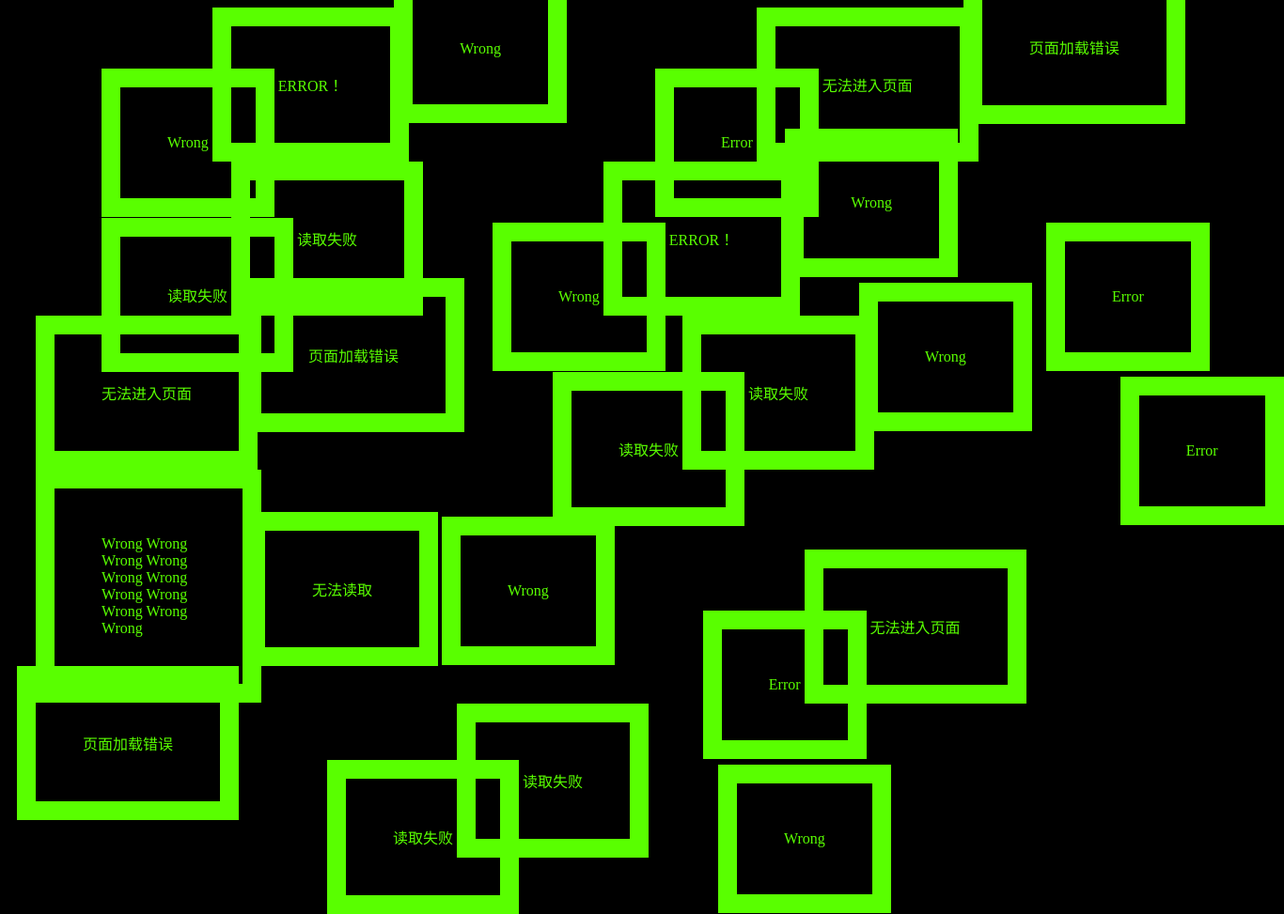
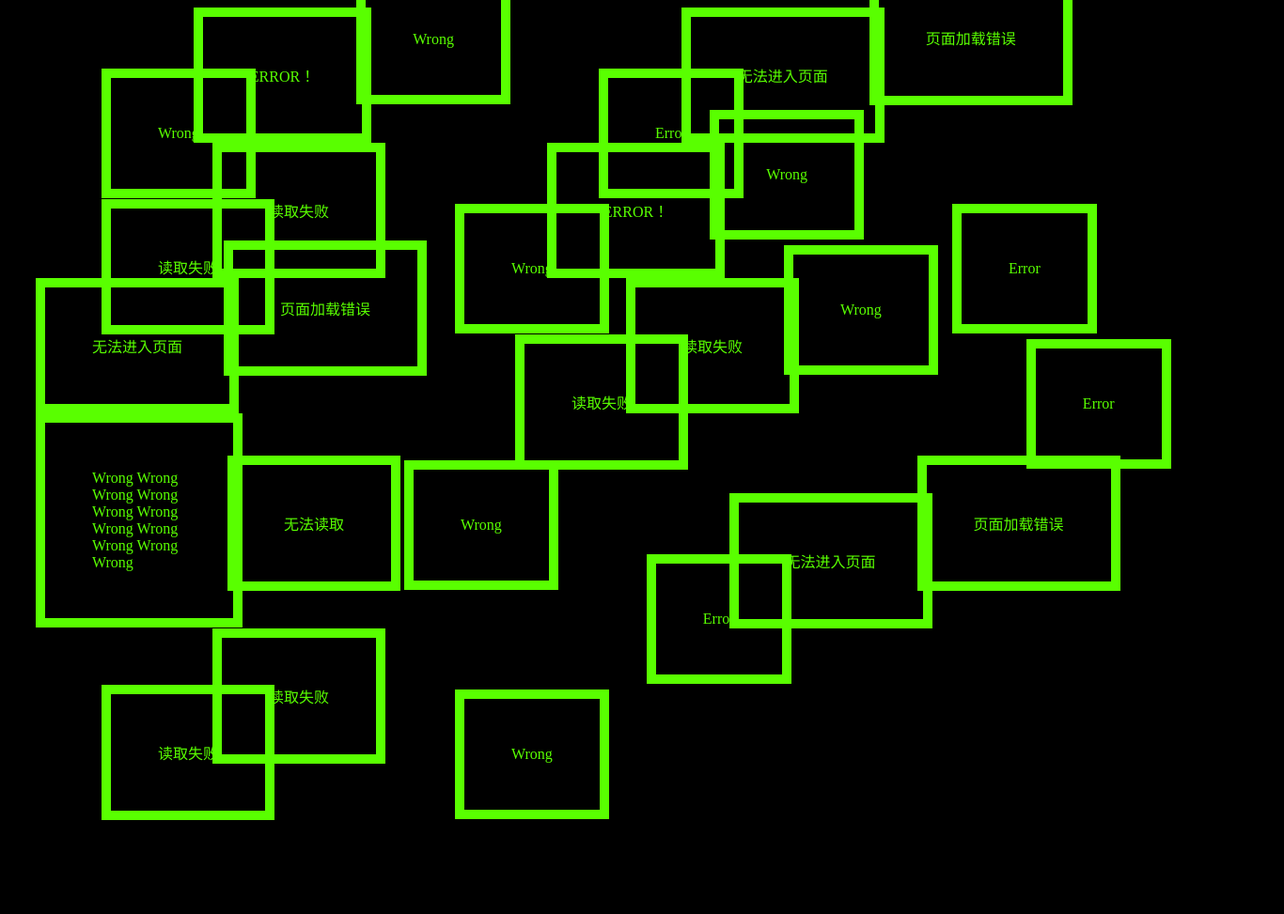
Before and after one commit to Antuyaran/kira-s-website, a plain HTML site: page css-exercise/work-8.html in a window 1280 px wide. Shown: the whole page at 94% size, 1366 px wide, since content can reach past the window. After the commit the page ends 873 px from the top, so only its background shows below. Drawn offline with Linux system fonts and the light colour scheme.

Commit message:
5.12
666

```diff
--- a/css demo/style-8.css
+++ b/css demo/style-8.css
@@ -3,7 +3,7 @@ p {
     padding: 50px;
     max-width: 100px;
     display: inline-block;
-    border-width: 20px;
+    border-width: 10px;
     border-style: solid;
     position: relative;
      color: rgb(89, 255, 0);
```
